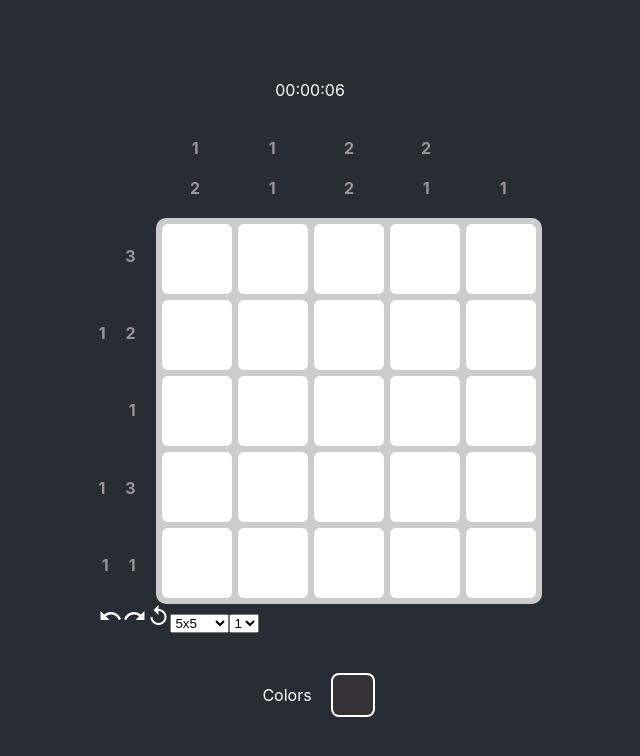
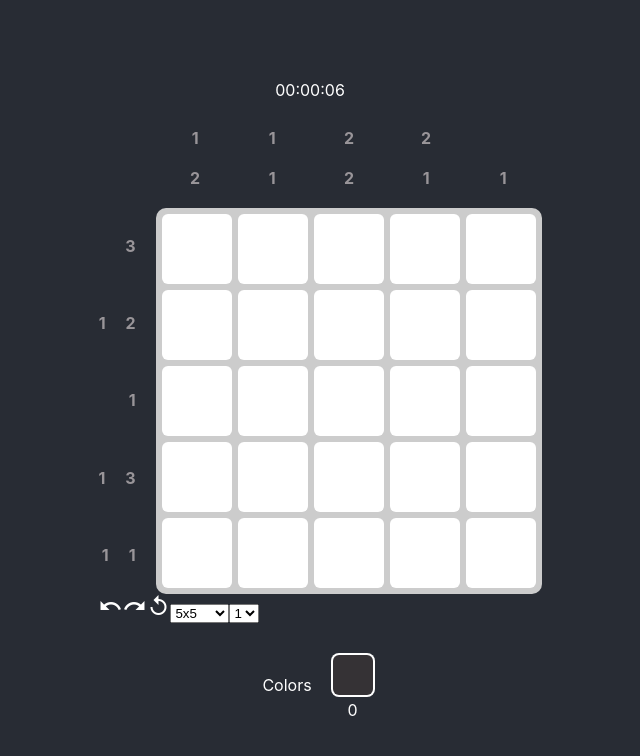
Before and after one commit to dcSpark/zkapp-nonogram, a React (Create React App) app: page / in a window 1280 px wide. Shown: the top 756 px of the page, without its empty margins (320-960 px from the left). Built offline with nearby package versions, Linux system fonts and the light colour scheme.

Commit message:
Support keyboard shortcuts

```diff
--- a/src/components/game/Colors.tsx
+++ b/src/components/game/Colors.tsx
@@ -1,4 +1,4 @@
-import React from 'react';
+import React, { useEffect } from 'react';
 import { ColorGenerator } from './Board';
 import classNames from 'classnames';
 
@@ -33,6 +33,7 @@ export function ColorSquare(props: {
   onMouseEnter: React.MouseEventHandler<HTMLDivElement>;
 }) {
   return (
+    <div className="colorSquareAndShortcut">
       <div
         className={classNames({
           colorSquare: true,
@@ -42,6 +43,8 @@ export function ColorSquare(props: {
         onMouseDown={props.onMouseDown}
         onMouseEnter={props.onMouseEnter}
       />
+      <div className="colorSquareShortcut">{props.color}</div>
+    </div>
   );
 }
 
@@ -51,6 +54,22 @@ export function ColorPicker(props: {
   selectedColor: number;
   onSelect: (color: number) => void;
 }) {
+  const { numColors, onSelect } = props;
+  useEffect(() => {
+    const downHandler = (event: KeyboardEvent) => {
+      const val = Number.parseInt(event.key, 10);
+      if (Number.isNaN(val)) return;
+      if (val >= 1 && val <= numColors) {
+        onSelect(val - 1);
+      }
+    };
+    window.addEventListener('keydown', downHandler);
+    // Remove event listeners on cleanup
+    return () => {
+      window.removeEventListener('keydown', downHandler);
+    };
+  }, [numColors, onSelect]);
+
   const colorOptions: React.ReactElement[] = [];
   for (let i = 0; i < props.numColors; i++) {
     colorOptions.push(
--- a/src/components/game/index.css
+++ b/src/components/game/index.css
@@ -195,3 +195,9 @@ ul {
   z-index: 1;
   cursor: pointer;
 }
+
+.colorSquareAndShortcut {
+  display: flex;
+  flex-direction: column;
+  align-items: center;
+}
```
Lines whose indentation alone changed are shown as unchanged.
